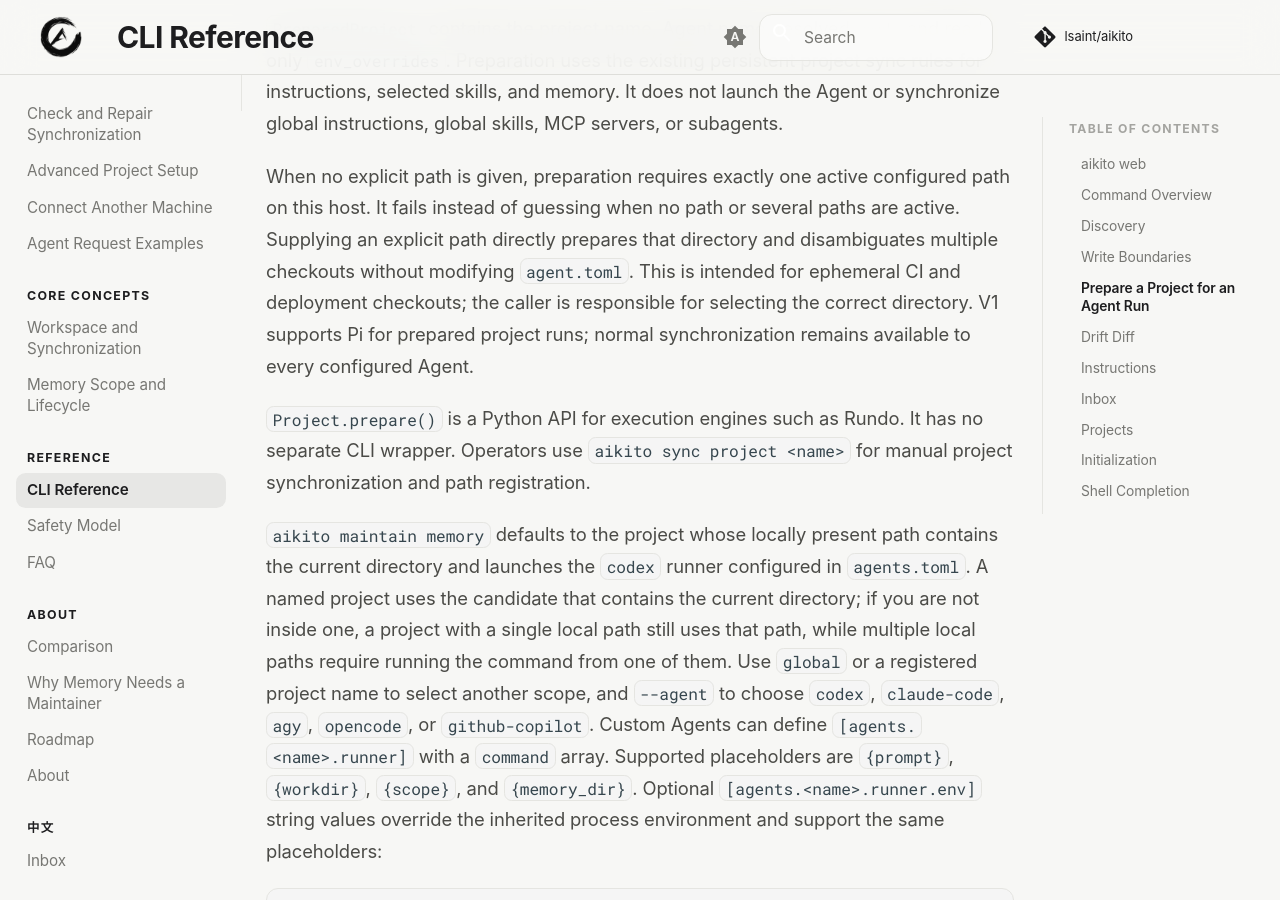
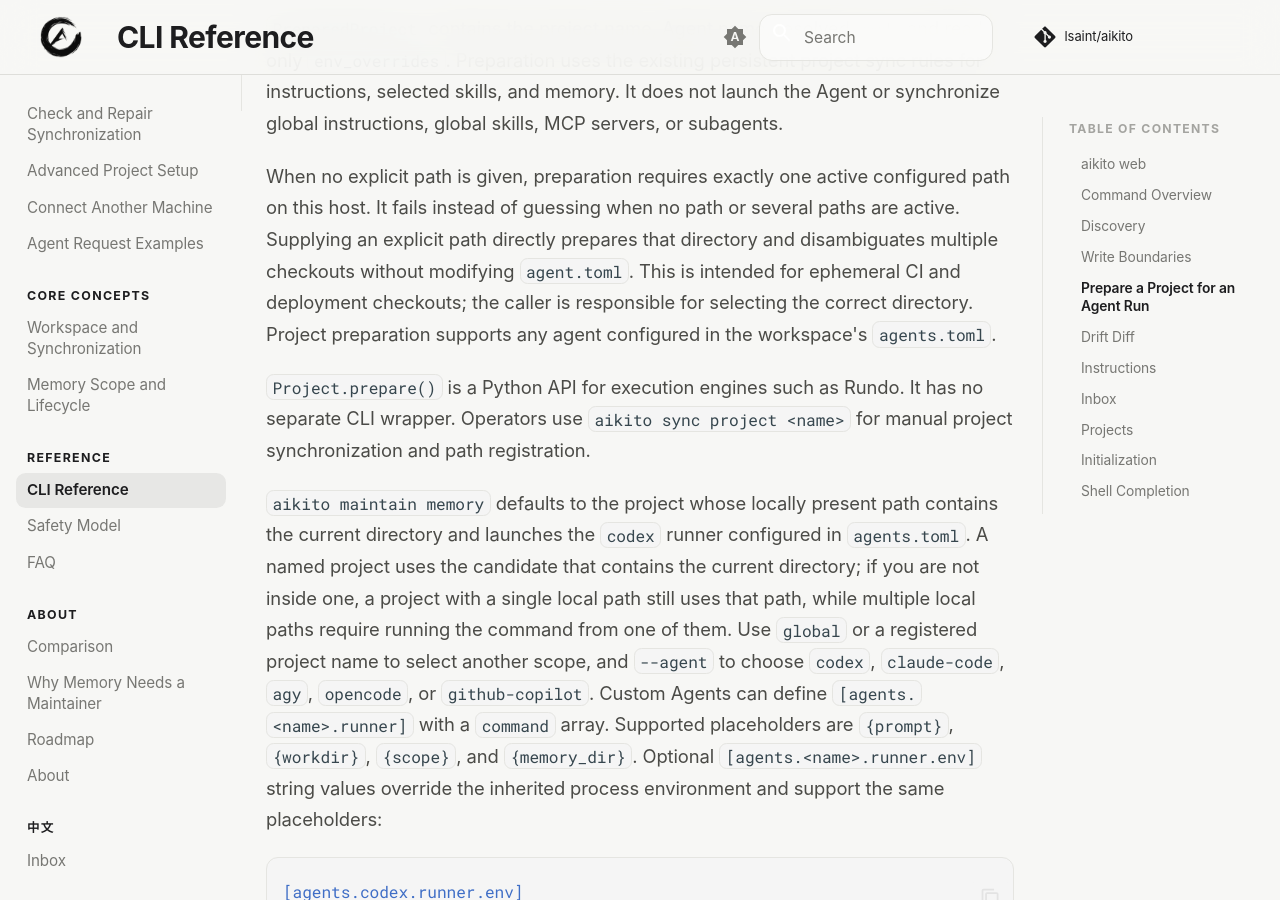
Before and after one commit to lsaint/aikito, an MkDocs documentation site: the page built from docs/cli-reference.md, in a window 1280 px wide and 900 px high, scrolled down 6264 px. Built offline with MkDocs 1.6.1 and Material for MkDocs 9.7.7, drawn with Linux system fonts in a browser that asks for light colours; comment, search, counter and statistics services are not loaded; some of the changed text lies outside the part shown.

Commit message:
docs(cli): clarify web console port and project prepare agent scope

```diff
--- a/docs/cli-reference.md
+++ b/docs/cli-reference.md
@@ -132,8 +132,8 @@
 active. Supplying an explicit path directly prepares that directory and disambiguates
 multiple checkouts without modifying `agent.toml`. This is intended for ephemeral
 CI and deployment checkouts; the caller is responsible for selecting the correct
-directory. V1 supports Pi for prepared project runs; normal synchronization
-remains available to every configured Agent.
+directory. Project preparation supports any agent configured in the workspace's
+`agents.toml`.
 
 `Project.prepare()` is a Python API for execution engines such as Rundo. It has
 no separate CLI wrapper. Operators use `aikito sync project <name>` for manual
```
Also changed, not shown: other parts of docs/cli-reference.md (+2 -2 lines).
